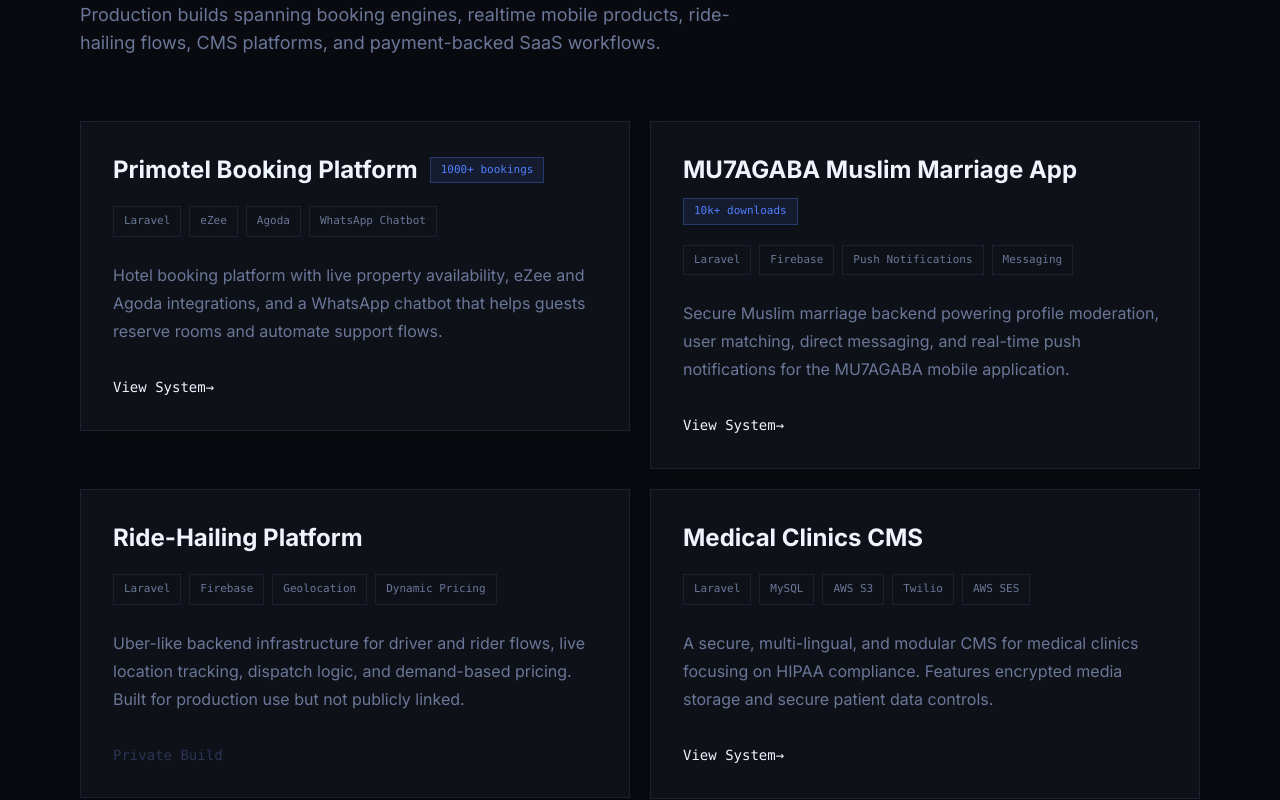
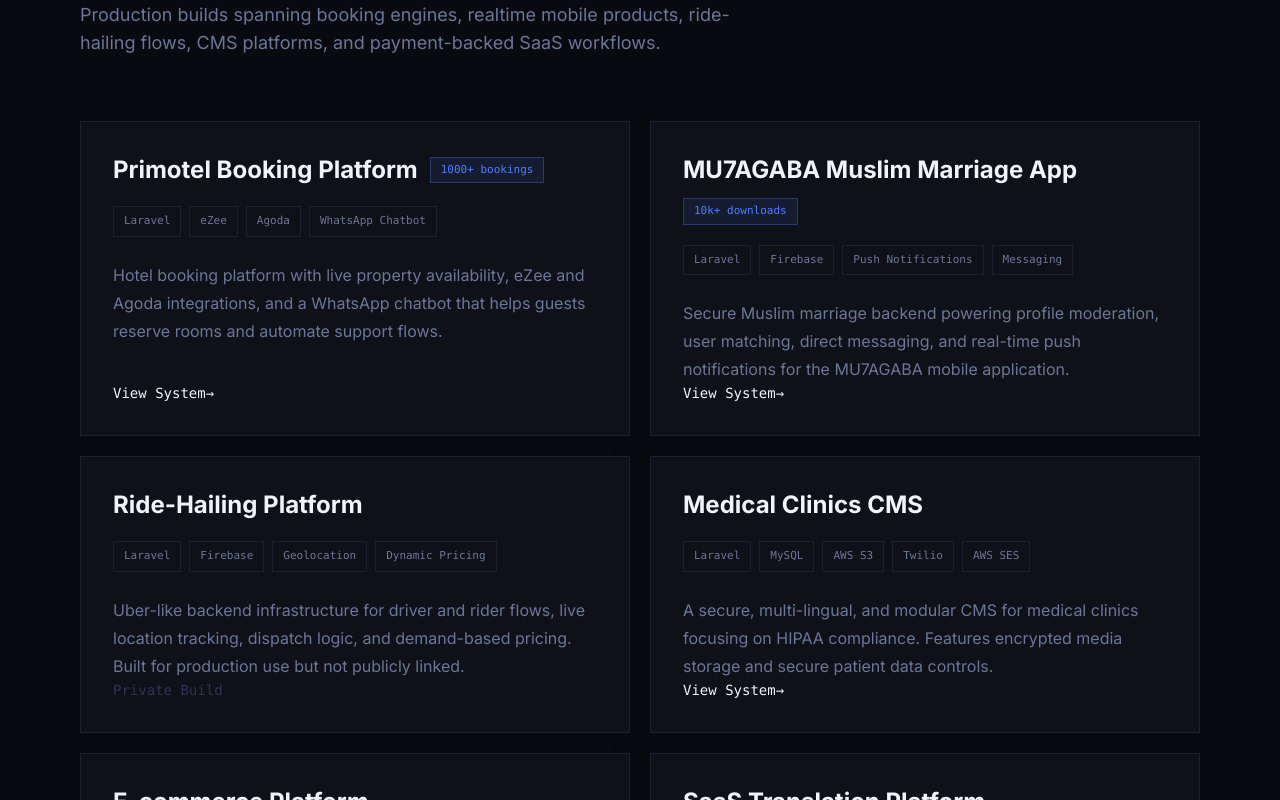
Before and after one commit to Drrrose/portfolio, a Next.js app: page / in a window 1280 px wide. Shown: the part 3340-4140 px from the top of the page. Built offline with nearby package versions, Linux system fonts and the light colour scheme.

Commit message:
Equal-height project cards: add h-full, flex flex-col, mt-auto on link/badge

```diff
--- a/app/page.tsx
+++ b/app/page.tsx
@@ -1140,11 +1140,12 @@
 
   return (
     <motion.div
+      className="h-full"
       onHoverStart={() => setHovered(true)}
       onHoverEnd={() => setHovered(false)}
     >
       <motion.div
-        className="overflow-hidden rounded-card border border-border bg-surface p-6 md:p-8"
+        className="flex h-full flex-col overflow-hidden rounded-card border border-border bg-surface p-6 md:p-8"
         animate={prefersReduced ? false : {
           y: hovered ? -4 : 0,
           boxShadow: hovered
@@ -1192,7 +1193,7 @@
           href={project.url}
           target="_blank"
           rel="noopener noreferrer"
-          className="mt-8 inline-flex font-mono text-sm text-accent transition-colors duration-300 [transition-timing-function:var(--ease-reveal)] hover:text-text-primary"
+          className="mt-auto inline-flex font-mono text-sm text-accent transition-colors duration-300 [transition-timing-function:var(--ease-reveal)] hover:text-text-primary"
         >
           View System{" "}
           <motion.span
@@ -1203,7 +1204,7 @@
           </motion.span>
         </a>
       ) : (
-        <p className="mt-8 font-mono text-sm text-text-dim">Private Build</p>
+        <p className="mt-auto font-mono text-sm text-text-dim">Private Build</p>
       )}
       </motion.div>
     </motion.div>
```
